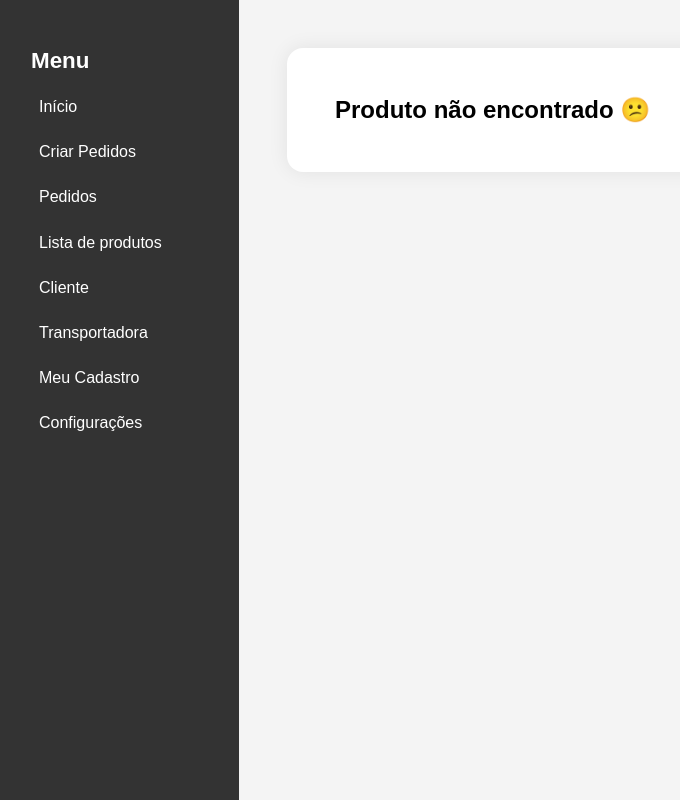
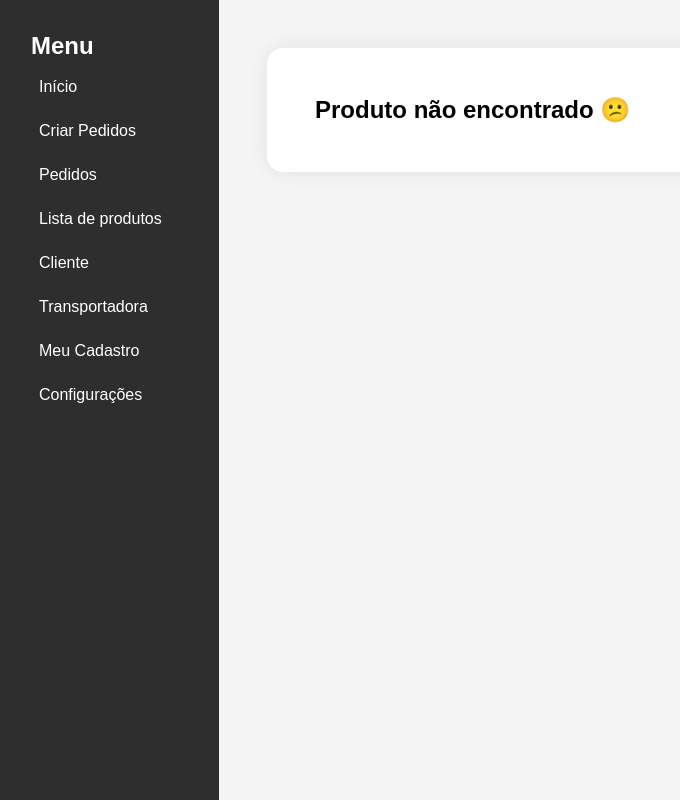
Before and after one commit to Dmizuta/FE-NYR-V2, a plain HTML site: page produto.html in a window 1280 px wide. Shown: the whole page, without its empty margins (1-681 px from the left). Drawn offline with Linux system fonts and the light colour scheme.

Commit message:
feat: small css fix

```diff
--- a/produto.html
+++ b/produto.html
@@ -15,37 +15,6 @@
     .container {
       display: flex;
       min-height: 100vh;
-    }
-
-    .sidebar {
-      width: 240px;
-      background-color: #333;
-      color: white;
-      padding: 1.5rem 1rem;
-    }
-
-    .sidebar h2 {
-      font-size: 1.4rem;
-      margin-bottom: 1rem;
-    }
-
-    .sidebar ul {
-      list-style: none;
-      padding: 0;
-    }
-
-    .sidebar li {
-      margin: 0.7rem 0;
-    }
-
-    .sidebar a {
-      color: white;
-      text-decoration: none;
-      font-size: 1rem;
-    }
-
-    .sidebar a:hover {
-      text-decoration: underline;
     }
 
     .workspace {
```
